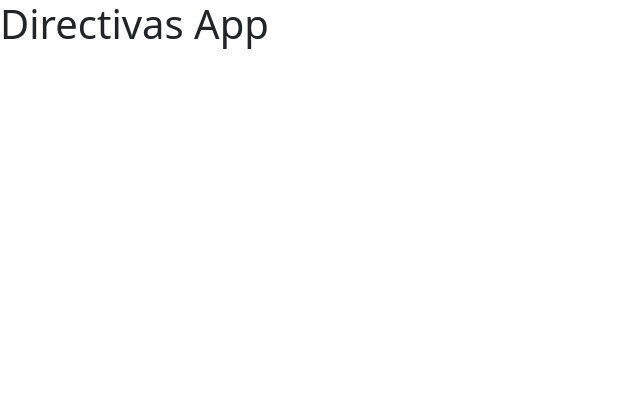
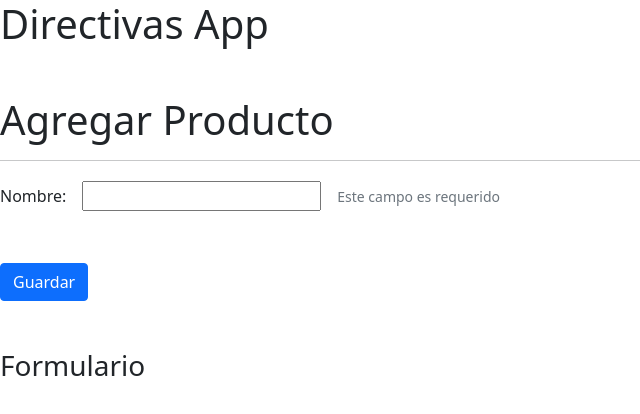
Before and after one commit to MiguelGonzalezAlvarez/Web-Directivas, an Angular app: page /productos/agregar in a window 1280 px wide. Before the commit this address led to /. Shown: the top 414 px of the page, without its empty margins (0-640 px from the left). Built offline with nearby package versions, Linux system fonts and the light colour scheme.

Commit message:
feat: create app structure

```diff
--- a/angular.json
+++ b/angular.json
@@ -1,5 +1,8 @@
 {
   "$schema": "./node_modules/@angular/cli/lib/config/schema.json",
+  "cli": {
+    "analytics": "5fb07a89-41ac-4903-af9b-1658f9213670"
+  },
   "version": 1,
   "newProjectRoot": "projects",
   "projects": {
--- a/src/app/app-routing.module.ts
+++ b/src/app/app-routing.module.ts
@@ -1,7 +1,10 @@
 import { NgModule } from '@angular/core';
 import { RouterModule, Routes } from '@angular/router';
 
-const routes: Routes = [];
+const routes: Routes = [
+  { path: 'productos', loadChildren: () => import('./productos/productos.module').then(m => m.ProductosModule) },
+  { path: '**', redirectTo: 'productos' }
+];
 
 @NgModule({
   imports: [RouterModule.forRoot(routes)],
--- a/src/app/app.component.html
+++ b/src/app/app.component.html
@@ -1 +1,2 @@
 <h1>Directivas App</h1>
+<router-outlet></router-outlet>
--- /dev/null
+++ b/src/app/productos/pages/agregar/agregar.component.html
@@ -0,0 +1,24 @@
+<h1 class="mt-5">Agregar Producto</h1>
+<hr>
+
+<form>
+    <div class="row g-3 align-items-center">
+        <div class="col-auto">
+            <label class="col-form-label">Nombre:</label>
+        </div>
+        <div class="col-auto">
+            <input class="col-form">
+        </div>
+        <div class="col-auto">
+            <span class="form-text">Este campo es requerido</span>
+        </div>
+    </div>
+
+    <div class="row mt-5">
+        <div class="col">
+            <button class="btn btn-primary">Guardar</button>
+        </div>
+    </div>
+</form>
+
+<h3 class="mt-5">Formulario</h3>
--- /dev/null
+++ b/src/app/productos/pages/agregar/agregar.component.ts
@@ -0,0 +1,16 @@
+import { Component, OnInit } from '@angular/core';
+
+@Component({
+  selector: 'app-agregar',
+  templateUrl: './agregar.component.html',
+  styles: [
+  ]
+})
+export class AgregarComponent implements OnInit {
+
+  constructor() { }
+
+  ngOnInit(): void {
+  }
+
+}
```
Also changed, not shown: src/app/productos/productos-routing.module.ts (added, +19 -0 lines), src/app/productos/productos.module.ts (added, +17 -0 lines), src/app/shared/shared.module.ts (added, +12 -0 lines).
